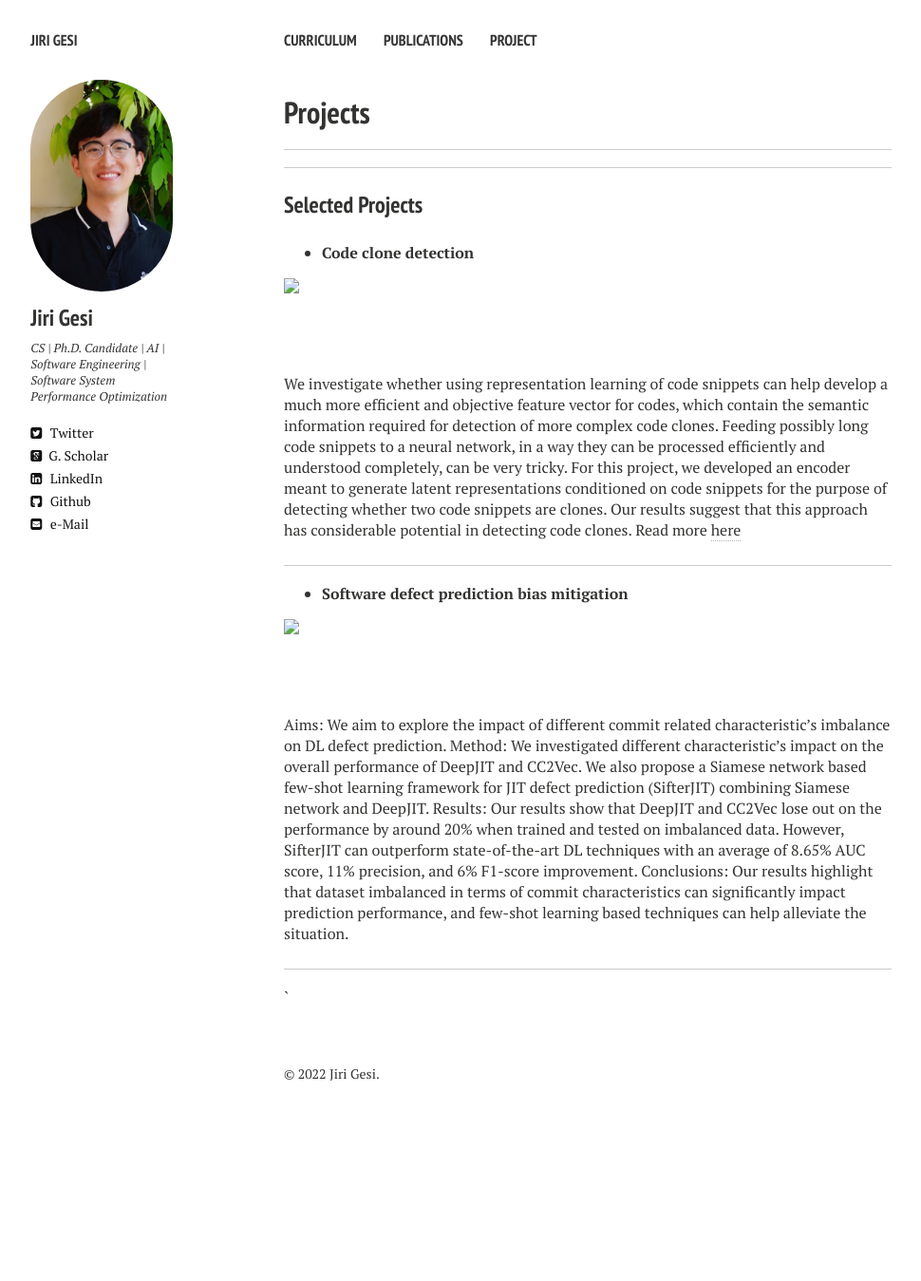
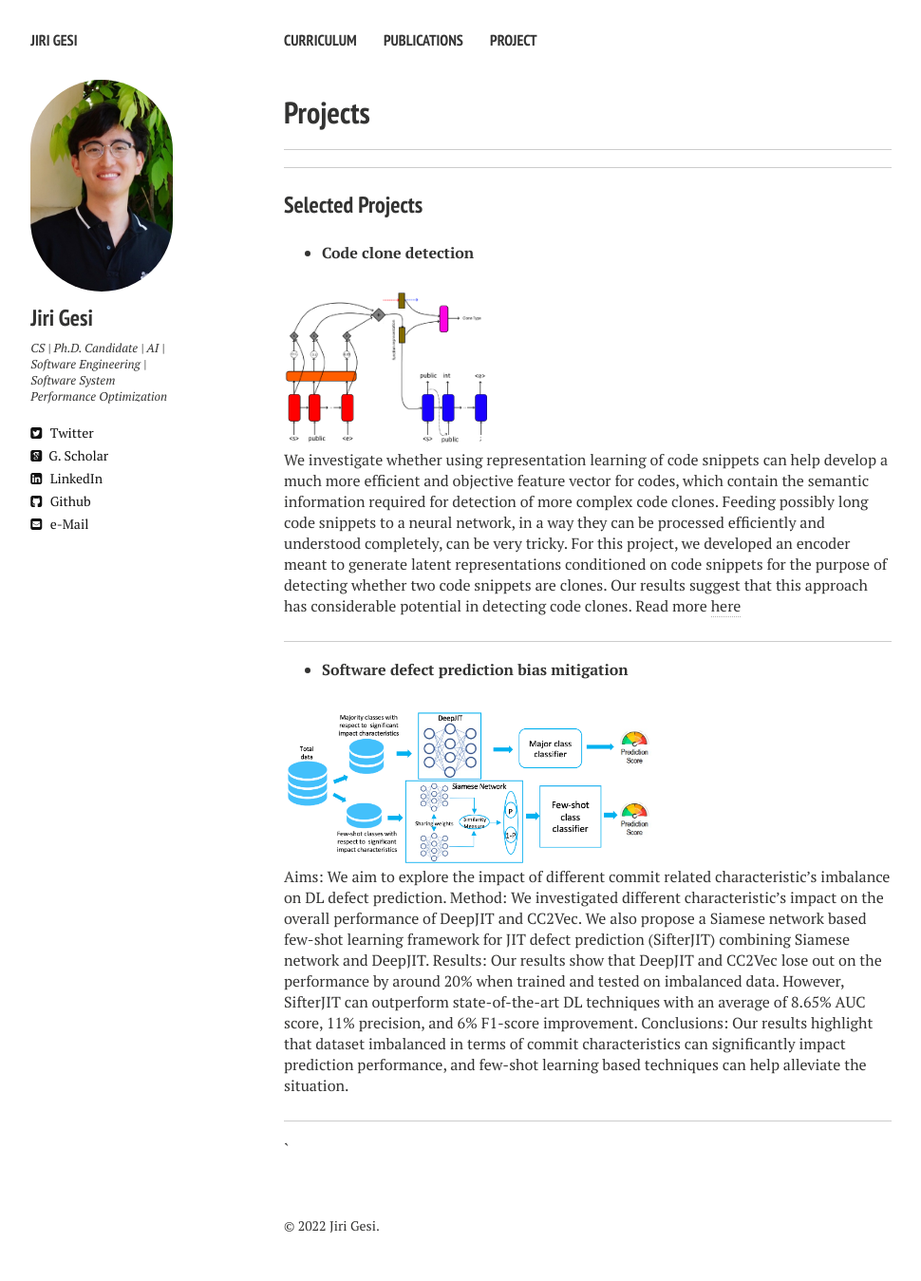
Before and after one commit to Jirigesi/Jirigesi.github.io, a Jekyll site: the page built from code.md, in a window 1280 px wide. Shown: the whole page at 95% size, without its empty margins (21-991 px from the left). Built offline with Jekyll 4.4.1, drawn with Linux system fonts in a browser that asks for light colours; nearby versions of some CDN libraries; before the commit the page ends 1189 px from its top, so only the background shows below that.

Commit message:
Update code.md

```diff
--- a/code.md
+++ b/code.md
@@ -13,7 +13,7 @@ _______
 
 * **Code clone detection**
 
-<img src="{{ site.baseurl }}/images/code_clone.png" class="img-thumbnail" style="min-height:100px; height:180px;">
+<img src="{{ site.baseurl }}/code_clone.png" class="img-thumbnail" style="min-height:100px; height:180px;">
 
 We investigate whether using representation learning of code snippets can help develop a much more efficient and objective feature vector for codes, which contain the semantic information required for detection of more complex code clones. Feeding possibly long code snippets to a neural network, in a way they can be processed efficiently and understood completely, can be very tricky. For this project, we developed an encoder meant to generate latent representations conditioned on code snippets for the purpose of detecting whether two code snippets are clones. Our results suggest that this approach has considerable potential in detecting code clones.
 Read more [here](./files/CS295_Project.pdf)
@@ -22,7 +22,7 @@ Read more [here](./files/CS295_Project.pdf)
 ---
 * **Software defect prediction bias mitigation**
 
-<img src="{{ site.baseurl }}/images/schema.png" class="img-thumbnail" style="min-height:100px; height:180px;">
+<img src="{{ site.baseurl }}/schema.png" class="img-thumbnail" style="min-height:100px; height:180px;">
 
 Aims: We aim to explore the impact of different commit related characteristic’s imbalance on DL defect prediction. Method: We investigated different characteristic’s impact on the overall performance of DeepJIT and CC2Vec. We also propose a Siamese network based few-shot learning framework for JIT defect prediction (SifterJIT) combining Siamese network and DeepJIT. Results: Our results show that DeepJIT and CC2Vec lose out on the performance by around 20% when trained and tested on imbalanced data. However, SifterJIT can outperform state-of-the-art DL techniques with an average of 8.65% AUC score, 11% precision, and 6% F1-score improvement. Conclusions: Our results highlight that dataset imbalanced in terms of commit characteristics can significantly impact prediction performance, and few-shot learning based techniques can help alleviate the situation.
 <br>
```
